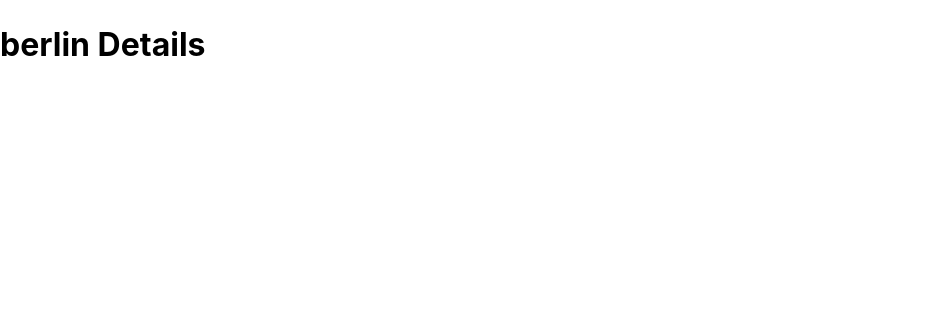
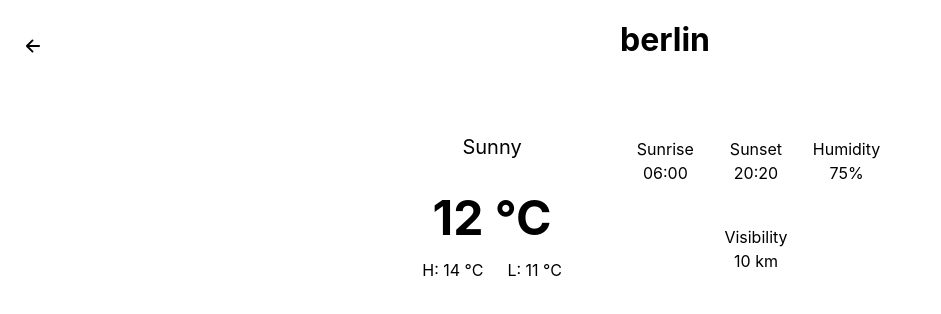
Before and after one commit to hyperst8/handels-weather, a React (Vite) app: page /details/berlin in a window 1280 px wide. Shown: the top 314 px of the page, without its empty margins (0-941 px from the left). Built offline with nearby package versions, Linux system fonts and the light colour scheme.

Commit message:
Styling details page

```diff
--- a/src/components/Dashboard.tsx
+++ b/src/components/Dashboard.tsx
@@ -1,4 +1,4 @@
-import "@/styles/Dashboard.scss";
+import "@/styles/dashboard.scss";
 import { Link } from "react-router-dom";
 
 const Dashboard = () => {
--- a/src/components/Details.tsx
+++ b/src/components/Details.tsx
@@ -1,14 +1,55 @@
-import { useParams } from "react-router-dom";
+import { useNavigate, useParams } from "react-router-dom";
+import { IoArrowBackOutline } from "react-icons/io5";
+import "@/styles/details.scss";
 
 const Details = () => {
-  const { locationId } = useParams();
+	const navigate = useNavigate();
+	const { locationId } = useParams();
 
-  return (
-    <div>
-      <h1>{locationId} Details</h1>
-      {/* Render detailed weather information for the selected location here */}
-    </div>
-  );
+	return (
+		<div className="details">
+			<div className="details-header">
+				<button
+					className="back-btn"
+					aria-label="back button"
+					onClick={() => navigate("/")}
+				>
+					<IoArrowBackOutline aria-label="back arrow" />
+				</button>
+				<h1>{locationId}</h1>
+			</div>
+			{/* Render detailed weather information for the selected location here */}
+			<div className="details-content">
+				<div className="weather-forecast">
+					<p className="weather-type">Sunny</p>
+					<p className="weather-degree">12 °C</p>
+					<div className="degree-h-l">
+						<span className="h-l">H: 14 °C</span>
+						<span className="h-l">L: 11 °C</span>
+					</div>
+				</div>
+
+				<div className="weather-info">
+					<div className="weather-info-item">
+						<span className="weather-info-label">Sunrise</span>
+						<span className="weather-info-value">06:00</span>
+					</div>
+					<div className="weather-info-item">
+						<span className="weather-info-label">Sunset</span>
+						<span className="weather-info-value">20:20</span>
+					</div>
+					<div className="weather-info-item">
+						<span className="weather-info-label">Humidity</span>
+						<span className="weather-info-value">75%</span>
+					</div>
+					<div className="weather-info-item">
+						<span className="weather-info-label">Visibility</span>
+						<span className="weather-info-value">10 km</span>
+					</div>
+				</div>
+			</div>
+		</div>
+	);
 };
 
 export default Details;
--- /dev/null
+++ b/src/styles/details.scss
@@ -0,0 +1,77 @@
+.details {
+	padding: 1rem;
+
+	.details-header {
+		display: flex;
+		align-items: center;
+		gap: 1rem;
+
+		.back-btn {
+			margin-top: 1rem;
+			svg {
+				width: 1.25rem;
+				height: 1.25rem;
+			}
+		}
+
+		h1 {
+			margin-block: 0;
+			width: 100%;
+			text-align: center;
+		}
+	}
+
+	.details-content {
+		margin-top: 3rem;
+		display: flex;
+		flex-direction: column;
+		align-items: center;
+		gap: 1rem;
+
+		.weather-forecast {
+			min-width: 12.5rem;
+
+			.weather-type {
+				text-align: center;
+				font-size: 1.25rem;
+			}
+
+			.weather-degree {
+				text-align: center;
+				font-weight: 700;
+				font-size: 3rem;
+				margin-block: 0.25rem;
+			}
+
+			.degree-h-l {
+				display: flex;
+				justify-content: center;
+				gap: 1.5rem;
+				margin-bottom: 1rem;
+			}
+		}
+
+		.weather-info {
+			display: flex;
+			flex-wrap: wrap;
+			gap: 0.5rem;
+
+			.weather-info-item {
+				display: flex;
+				flex-direction: column;
+				align-items: center;
+				margin: 1rem auto;
+				flex: 0 0 5rem;
+			}
+		}
+	}
+
+	// Media query for larger screens
+	@media (min-width: 768px) {
+		.details-content {
+			flex-direction: row;
+			gap: 2rem;
+			justify-content: center;
+		}
+	}
+}
--- a/src/styles/global.scss
+++ b/src/styles/global.scss
@@ -17,11 +17,10 @@ body {
 button {
 	border-radius: 8px;
 	border: 1px solid transparent;
-	padding: 0.6em 1.2em;
 	font-size: 1em;
 	font-weight: 500;
 	font-family: inherit;
-	background-color: #1a1a1a;
+	background-color: transparent;
 	cursor: pointer;
 	transition: border-color 0.25s;
 }
```
